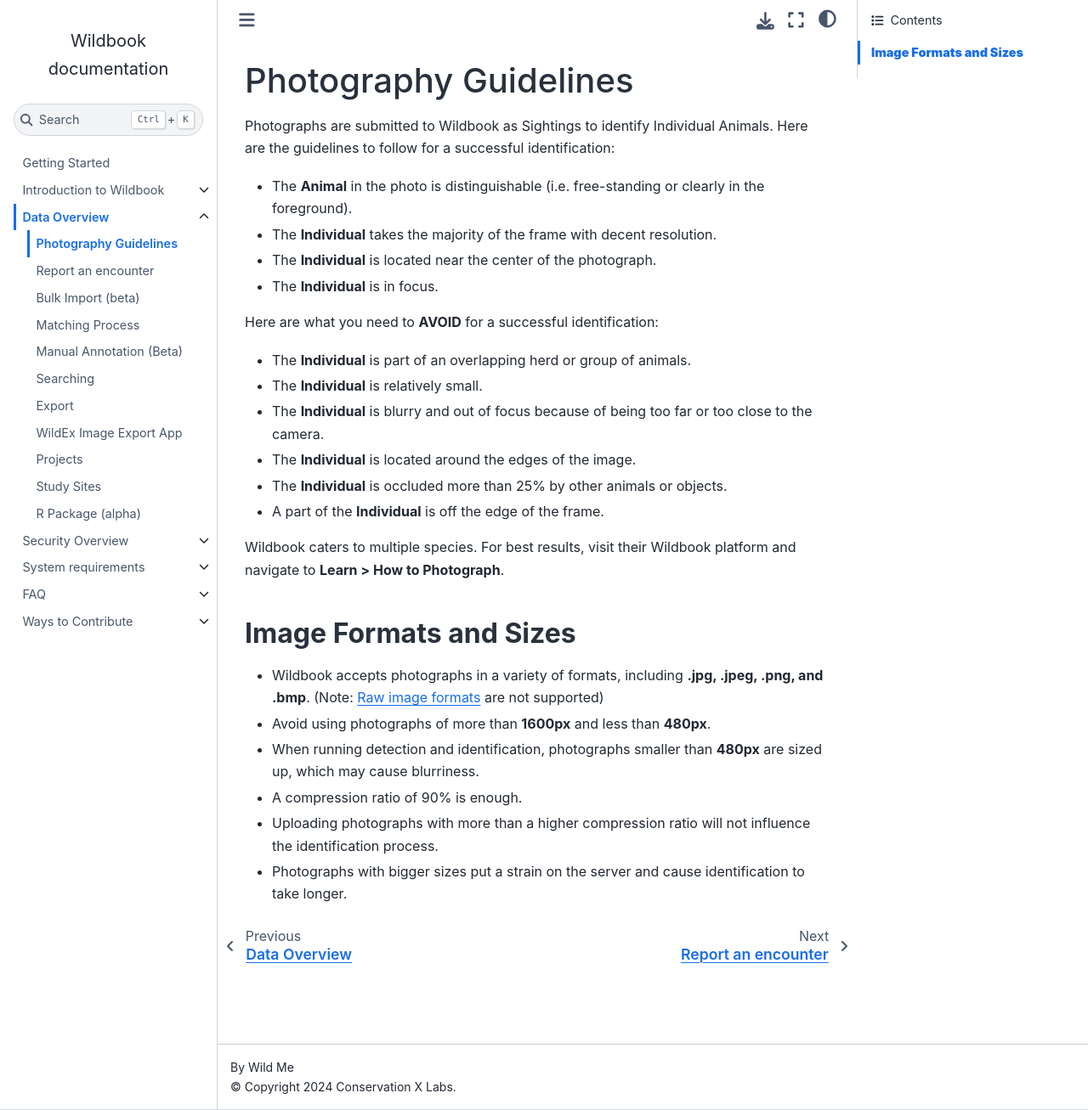
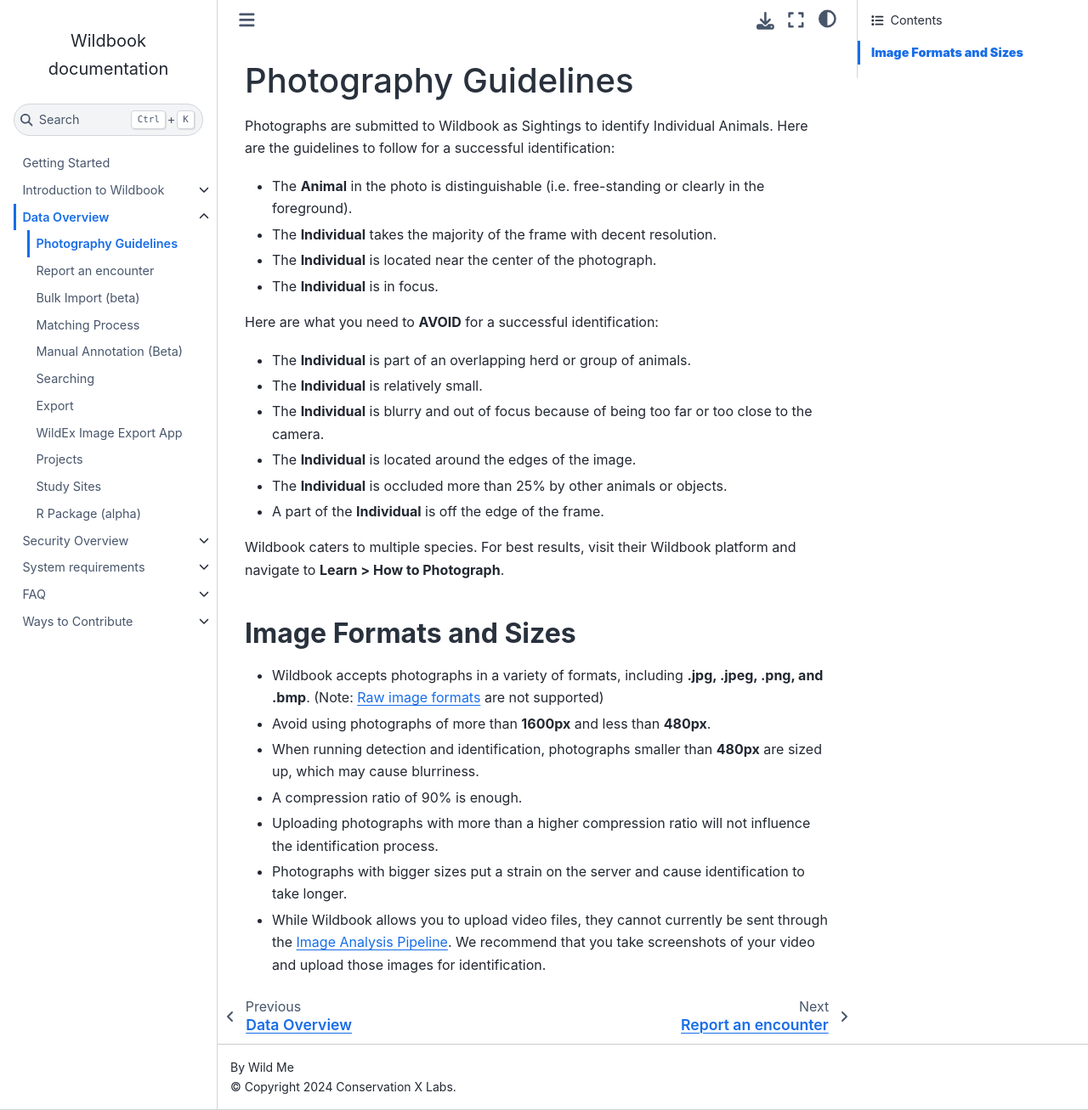
Before and after one commit to WildMeOrg/wildbook-docs, a Sphinx documentation site: the page built from docs/data/photography-guidelines.md, in a window 1280 px wide and 1307 px high. Shown: the whole window at 85% size. Built offline with Sphinx 7.4.7 and the Sphinx Book theme 1.1.4, drawn with Linux system fonts in a browser that asks for light colours.

Commit message:
Update photography-guidelines.md
Added clarification that video files can't be used for ID even though they can be uploaded.

```diff
--- a/docs/data/photography-guidelines.md
+++ b/docs/data/photography-guidelines.md
@@ -26,3 +26,4 @@
 * A compression ratio of 90% is enough.
 * Uploading photographs with more than a higher compression ratio will not influence the identification process.
 * Photographs with bigger sizes put a strain on the server and cause identification to take longer.
+* While Wildbook allows you to upload video files, they cannot currently be sent through the [Image Analysis Pipeline](../introduction/image-analysis-pipeline.md). We recommend that you take screenshots of your video and upload those images for identification.
```
